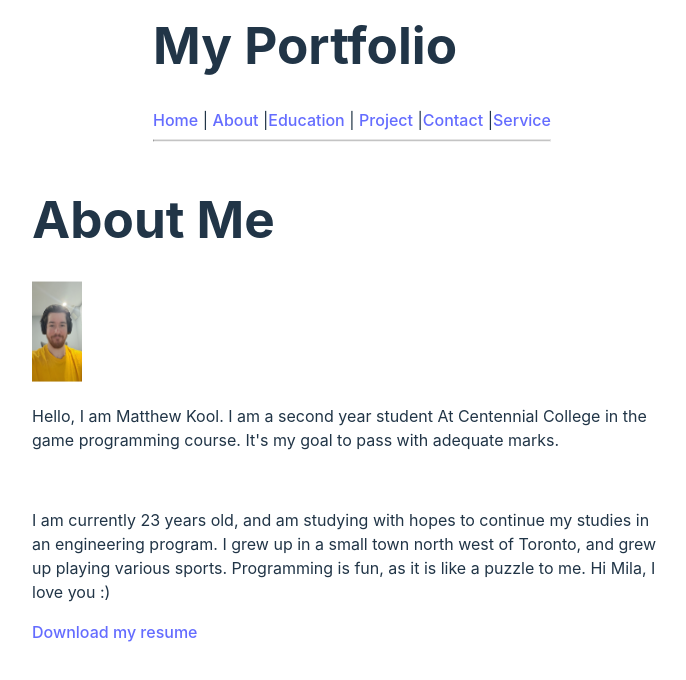
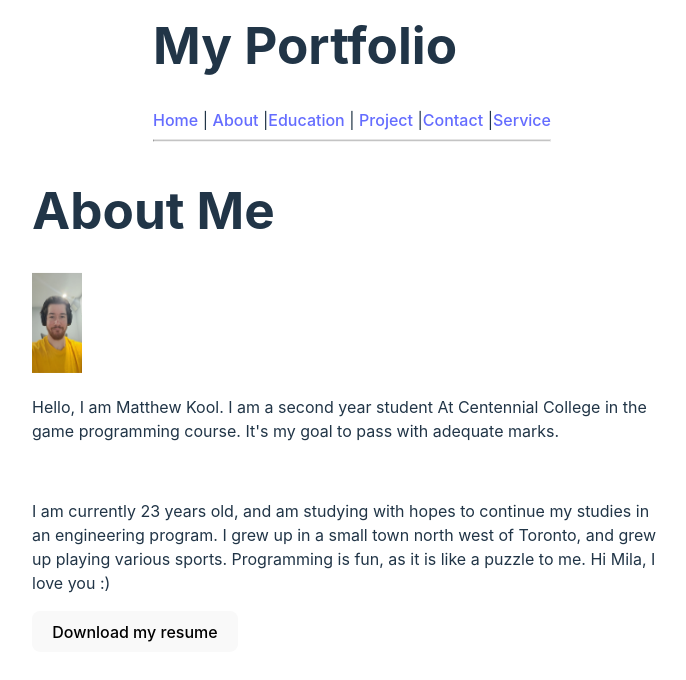
Before and after one commit to horsetrich/Portfolio, a React (Vite) app: page /Portfolio/About in a window 1280 px wide. Shown: the top 680 px of the page, without its empty margins (288-974 px from the left). Built offline with nearby package versions, Linux system fonts and the light colour scheme.

Commit message:
see if works

```diff
--- a/src/About.jsx
+++ b/src/About.jsx
@@ -16,7 +16,7 @@ const About = () => {
                 I grew up in a small town north west of Toronto, and grew up playing various sports. Programming is fun,
                 as it is like a puzzle to me. Hi Mila, I love you :)
             </p>
-            <Link to={myFile} download="My-Resume.pdf" target="_blank" rel="noreferrer">Download my resume</Link>
+            <a href={myFile} download="My-Resume.pdf" target="_blank" rel="noopener noreferrer"><button>Download my resume</button></a>
         </div>
     );
 };
```
